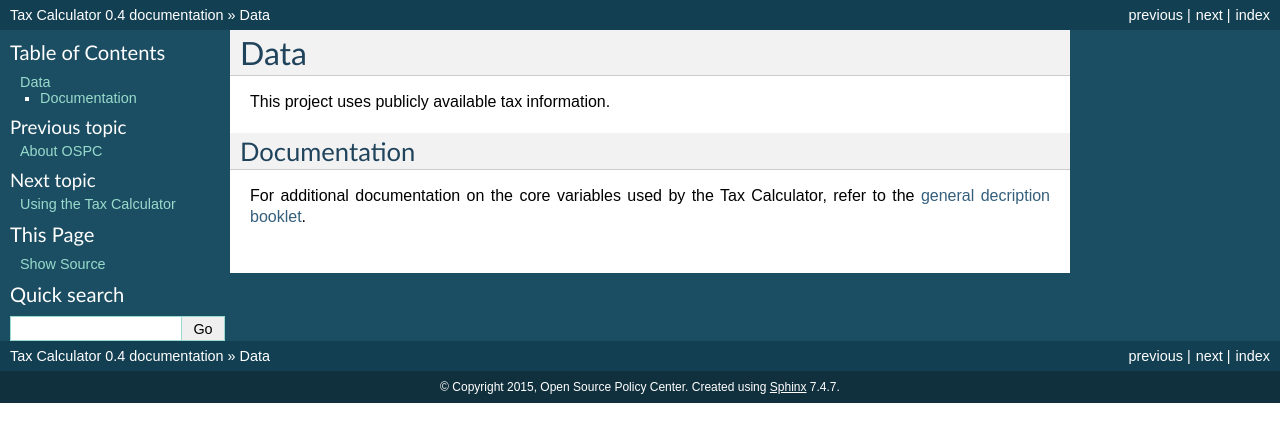
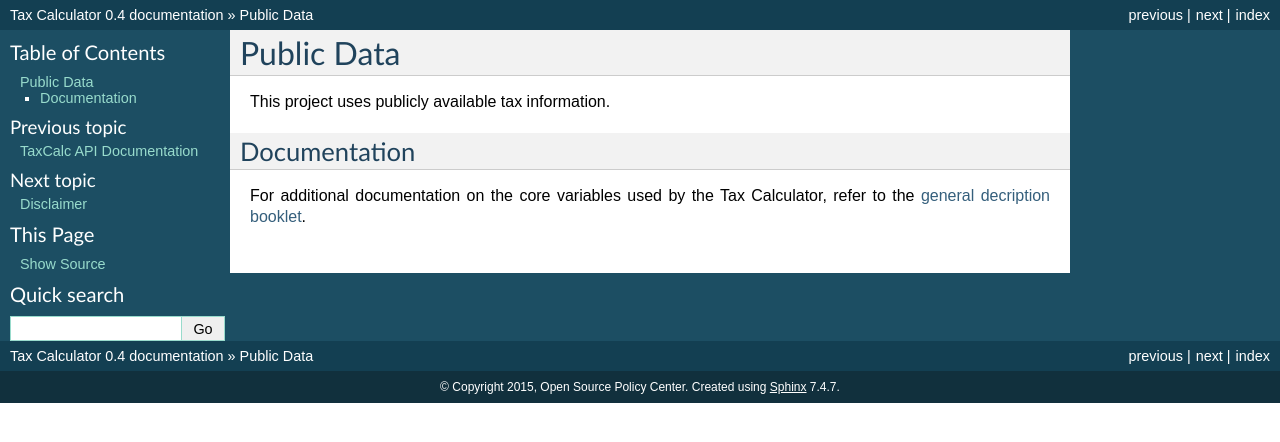
Before and after one commit to PSLmodels/Tax-Calculator, a Sphinx documentation site: the page built from docs/source/data.rst, in a window 1280 px wide. Shown: the top 442 px of the page. Built offline with Sphinx 7.4.7, drawn with Linux system fonts in a browser that asks for light colours; formulas are drawn with MathJax 3.

Commit message:
minor rtd fixes

```diff
--- a/docs/source/code.rst
+++ b/docs/source/code.rst
@@ -15,6 +15,8 @@
 .. automodule:: taxcalc.parameters
     :members:
 
+.. automodule:: taxcalc.functions
+    :members:
 
 .. automodule:: taxcalc.decorators
     :members:
--- a/docs/source/data.rst
+++ b/docs/source/data.rst
@@ -1,5 +1,6 @@
-Data
-====
+Public Data
+===========
+
 This project uses publicly available tax information.
 
 Documentation
--- a/docs/source/installation.rst
+++ b/docs/source/installation.rst
@@ -21,5 +21,5 @@
 
 To learn more about the conda package manager, go to the `conda docs`_.
 
-.. _`conda docs`: conda.pydata.org
+.. _`conda docs`: http://conda.pydata.org
 .. _`latest version`: https://binstar.org/ospc/taxcalc
--- a/docs/source/usuage.rst
+++ b/docs/source/usuage.rst
@@ -98,7 +98,7 @@
 
 
 .. _`quant econ`: http://quant-econ.net/py/learning_python.html
-.. _github: www.github.com
+.. _github: http://www.github.com
 .. _`git setup`: https://help.github.com/articles/set-up-git/
 .. _`password setup`: https://help.github.com/articles/caching-your-github-password-in-git/
 .. _`Tax Calculator's github page`: https://github.com/OpenSourcePolicyCenter/Tax-Calculator
```
Also changed, not shown: docs/source/index.rst (+4 -4 lines).
